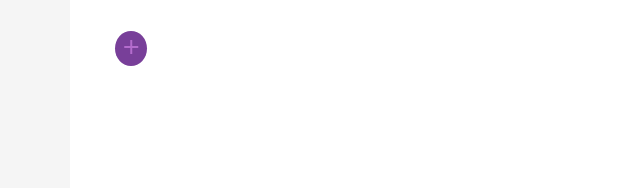
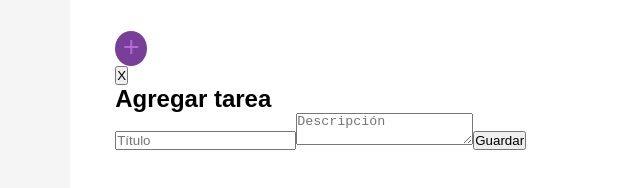
Before and after one commit to OrnelaCondori/tp_todo_list, a React (Vite) app: page / in a window 1280 px wide. Both pictures are taken after a click on the button "add". Shown: the part 941-1129 px from the top of the page, without its empty margins (198-838 px from the left). Built offline with nearby package versions, Linux system fonts and the light colour scheme; no server answers.

Commit message:
modal Agregar tarea

```diff
--- a/package.json
+++ b/package.json
@@ -27,6 +27,7 @@
     "eslint-plugin-react-hooks": "^5.1.0",
     "eslint-plugin-react-refresh": "^0.4.19",
     "globals": "^15.15.0",
+    "rollup": "^4.39.0",
     "typescript": "~5.7.2",
     "typescript-eslint": "^8.24.1",
     "vite": "^6.2.0"
--- a/src/components/ui/ListTareasBacklog/ListTareasBacklog.tsx
+++ b/src/components/ui/ListTareasBacklog/ListTareasBacklog.tsx
@@ -1,25 +1,43 @@
 import { useEffect, useState } from "react";
 import { ITarea } from "../../../types/IInterfaces";
+import styles from "./ListTareasBacklog.module.css";
+import { getBacklogTareasController} from "../../../data/BacklogController";
+import { CardTareaBacklog } from "../CardTareaBacklog/CardTareaBacklog";
+import ModalTareas from "../Modal/ModalTareas"
 
-import styles from "./ListTareasBacklog.module.css"
-import { getBacklogTareasController } from "../../../data/BacklogController";
-import { CardTareaBacklog } from "../CardTareaBacklog/CardTareaBacklog";
 export const ListTareasBacklog = () => {
 const [tareas, setTareas] = useState<ITarea[]>([]);
+const [mostrarModal, setMostrarModal] = useState(false);
 
 useEffect(() => {
     const fetchTareas = async () => {
     try {
         const respuesta = await getBacklogTareasController();
-                if (respuesta) {
-                    setTareas(respuesta);
-                }
+        if (respuesta) setTareas(respuesta);
     } catch (error) {
-                console.error("error obteniendo tareas del backlog", error);
+        console.error("Error obteniendo tareas del backlog", error);
     }
     };
     fetchTareas();
 }, []);
+
+const handleAgregarTarea = async (titulo: string, descripcion: string) => {
+    const nuevaTarea: ITarea = {
+        id: Date.now().toString(), // solo temporal si no usás backend real
+        titulo,
+        descripcion,
+        estado: "backlog",
+        fechaLimite: ""
+    };
+
+    try {
+    await addTareaController(nuevaTarea);
+    setTareas([...tareas, nuevaTarea])
+    } catch (error) {
+    console.error("Error al agregar tarea", error);
+    }
+};
+
 return (
     <div className={styles.containerPrincipalBacklog}>
     <div className={styles.conteinerContentBacklog}>
@@ -27,21 +45,33 @@ export const ListTareasBacklog = () => {
         <h2>Backlog</h2>
         <h3>Tareas en el Backlog</h3>
         </div>
+
         <div className={styles.containerTareasBacklog}>
         {tareas.length > 0 ? (
-                        tareas.map((tarea) => (
-                            <CardTareaBacklog key={tarea.id} tarea={tarea} />
-                        ))
+            tareas.map((tarea) => <CardTareaBacklog key={tarea.id} tarea={tarea} />)
         ) : (
             <h3>No hay tareas en el backlog</h3>
         )}
         </div>
+
         <div>
-                    <button className={styles.buttonAddTareasBacklog}>
+        <button
+            className={styles.buttonAddTareasBacklog}
+            onClick={() => setMostrarModal(true)}
+        >
             <span className="material-symbols-outlined">add</span>
         </button>
         </div>
+
+        <ModalTareas
+        isOpen={mostrarModal}
+        onClose={() => setMostrarModal(false)}
+        onSave={handleAgregarTarea}
+        />
     </div>
     </div>
-    )
+);
+};
+function addTareaController(_nuevaTarea: ITarea) {
+    throw new Error("Function not implemented.");
 }
--- /dev/null
+++ b/src/components/ui/Modal/ModalTareas.css
@@ -0,0 +1,50 @@
+.modal {
+    position: fixed;
+    top: 0;
+    left: 0;
+    width: 100%;
+    height: 100%;
+    background: rgba(0, 0, 0, 0.4);
+    display: flex;
+    justify-content: center;
+    align-items: center;
+}
+
+.modal-content {
+    background: white;
+    padding: 20px;
+    width: 90%;
+    max-width: 400px;
+    border-radius: 10px;
+    position: relative;
+}
+
+.close-btn {
+    position: absolute;
+    top: 10px;
+    right: 15px;
+    background: none;
+    border: none;
+    font-size: 18px;
+    cursor: pointer;
+}
+
+.input,
+.textarea {
+    width: 100%;
+    padding: 10px;
+    margin-top: 10px;
+    margin-bottom: 15px;
+    border: 1px solid #ccc;
+    border-radius: 5px;
+}
+
+.save-btn {
+    background: #007bff;
+    color: white;
+    border: none;
+    padding: 10px;
+    width: 100%;
+    border-radius: 5px;
+    cursor: pointer;
+}
--- a/src/components/ui/Modal/ModalTareas.tsx
+++ b/src/components/ui/Modal/ModalTareas.tsx
@@ -1,13 +1,50 @@
-import { ITarea } from "../../../types/IInterfaces"
+import React, { useState } from 'react';
 
-const initialState : ITarea = {
-    titulo: "",
-    descripcion: "",
-    estado: "",
-    fechaLimite: "",
+interface ModalTareasProps {
+isOpen: boolean;
+onClose: () => void;
+onSave: (titulo: string, descripcion: string) => void;
 }
-export const ModalTareas = () => {
-    return (
-        <div>ModalTareas</div>
-    )
-}
+
+const ModalTareas: React.FC<ModalTareasProps> = ({ isOpen, onClose, onSave }) => {
+const [titulo, setTitulo] = useState('');
+const [descripcion, setDescripcion] = useState('');
+
+const handleSubmit = (e: React.FormEvent) => {
+    e.preventDefault();
+    onSave(titulo, descripcion);
+    setTitulo('');
+    setDescripcion('');
+    onClose();
+};
+
+if (!isOpen) return null;
+
+return (
+    <div className="modal">
+    <div className="modal-content">
+        <button className="close-btn" onClick={onClose}>X</button>
+        <h2>Agregar tarea</h2>
+        <form onSubmit={handleSubmit}>
+        <input
+            type="text"
+            placeholder="Título"
+            value={titulo}
+            onChange={(e) => setTitulo(e.target.value)}
+            className="input"
+            required
+        />
+        <textarea
+            placeholder="Descripción"
+            value={descripcion}
+            onChange={(e) => setDescripcion(e.target.value)}
+            className="textarea"
+        />
+        <button type="submit" className="save-btn">Guardar</button>
+        </form>
+    </div>
+    </div>
+);
+};
+
+export default ModalTareas;
```
Also changed, not shown: src/components/screens/BacklogScreen/BacklogScreen.tsx (line endings or trailing spaces), src/components/screens/SprintScreen.tsx (added), 1 other file (tests, documents, lock files or other folders). Lines whose indentation alone changed are shown as unchanged.
